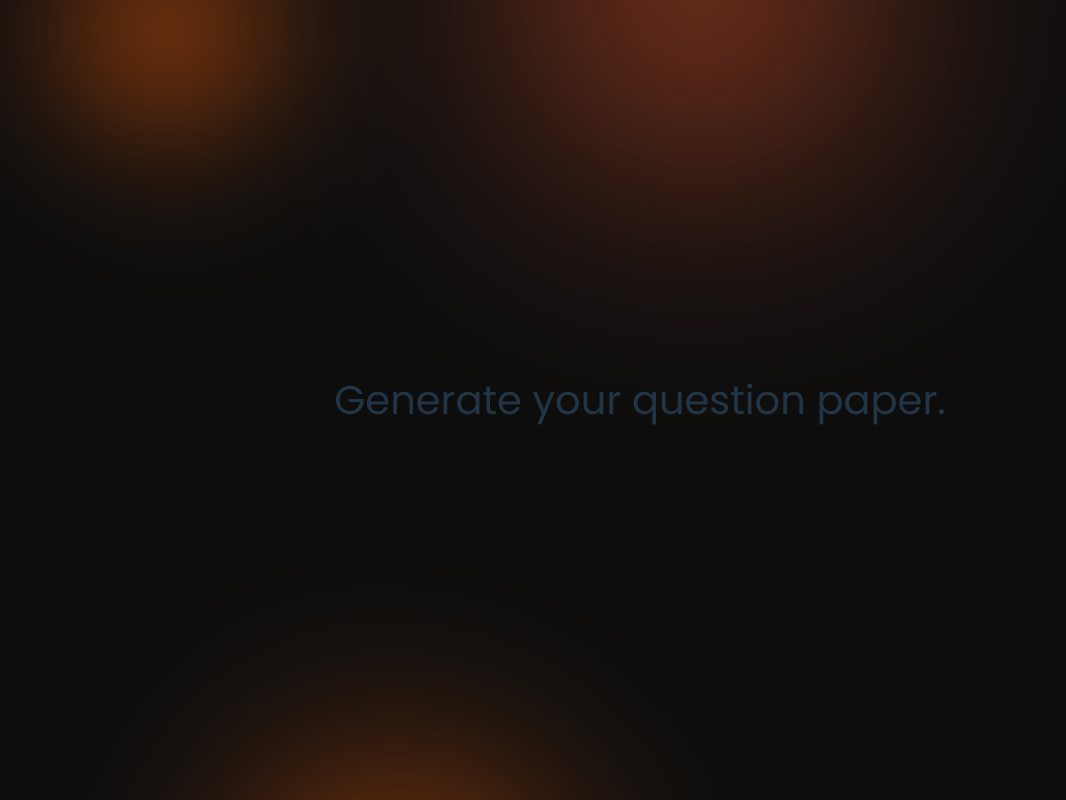
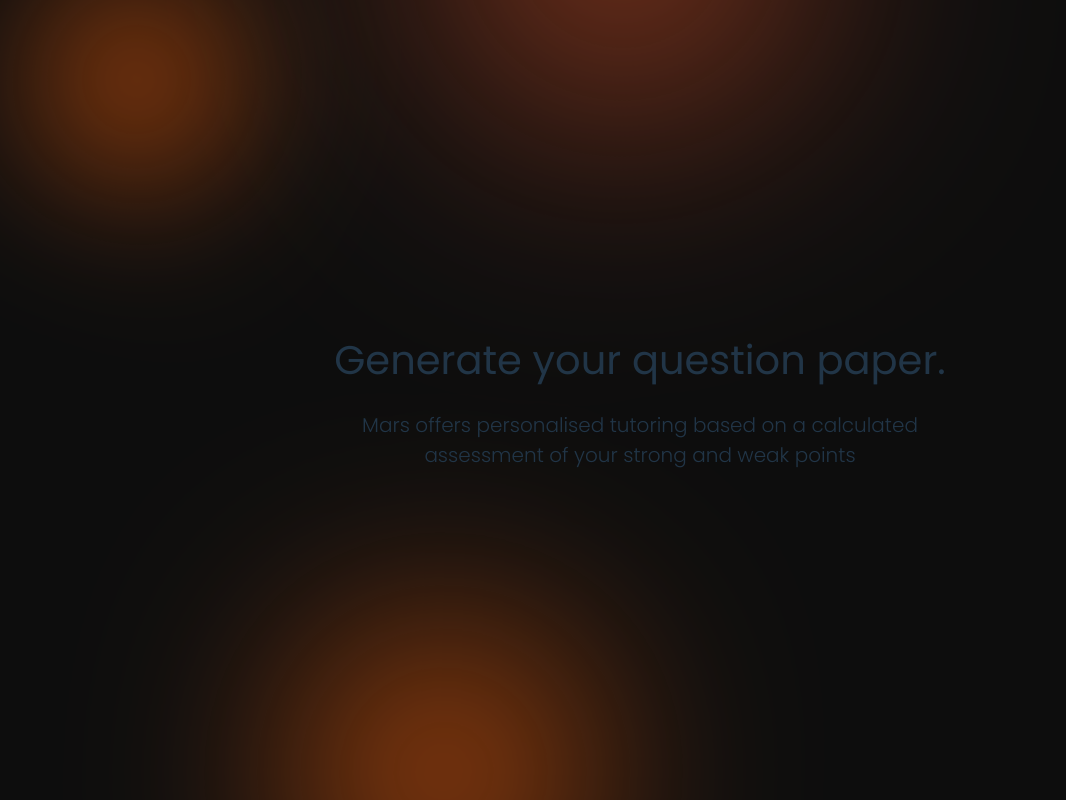
Before and after one commit to Nikhinrajkk/team-hack, a React (Vite) app: page /generate-questions in a window 1280 px wide. Shown: the whole page, without its empty margins (0-1066 px from the left). Built offline with nearby package versions, Linux system fonts and the light colour scheme; a web font is replaced by a local one.

Commit message:
Add Clash Display font and enhance question generation page layout

```diff
--- a/src/App.css
+++ b/src/App.css
@@ -45,3 +45,8 @@
   font-family: "Poppins", sans-serif;
   font-style: normal;
 }
+
+.class-display {
+  font-family: "Clash Display", sans-serif;
+  font-style: normal;
+}
--- a/src/pages/generate/index.jsx
+++ b/src/pages/generate/index.jsx
@@ -1,7 +1,15 @@
 const GenerateQuestion = () => (
   <div className="flex items-center justify-center h-screen w-screen poppins">
-    <div className="text-[40px]">Generate your question paper.</div>
-    <div></div>
+    <div>
+      <div className="text-[40px] font-normal">
+        Generate your question paper.
+      </div>
+      <div className="text-[20px] font-light mt-5">
+        Mars offers personalised tutoring based on a calculated
+        <br />
+        assessment of your strong and weak points
+      </div>
+    </div>
   </div>
 );
 
```
